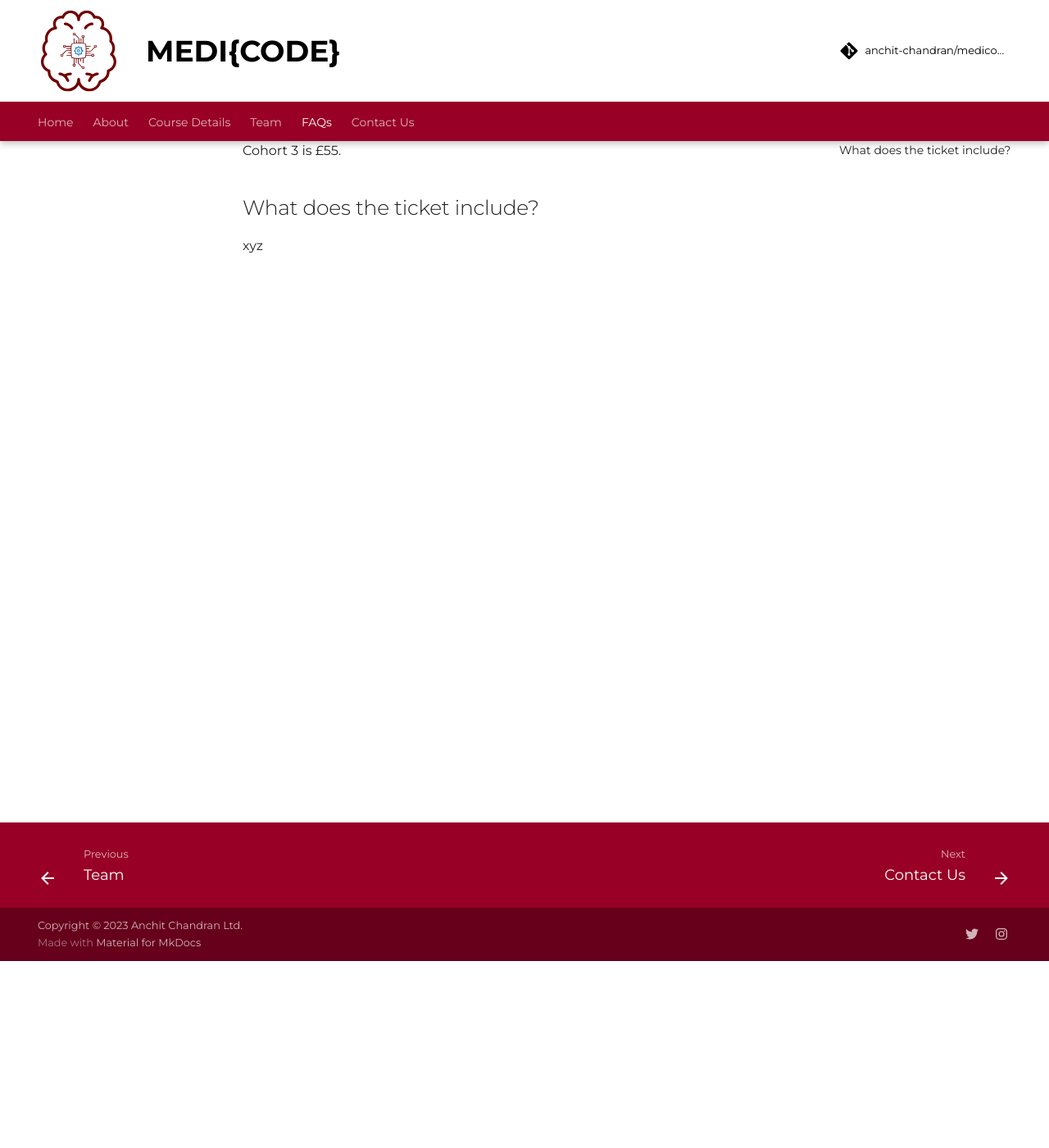
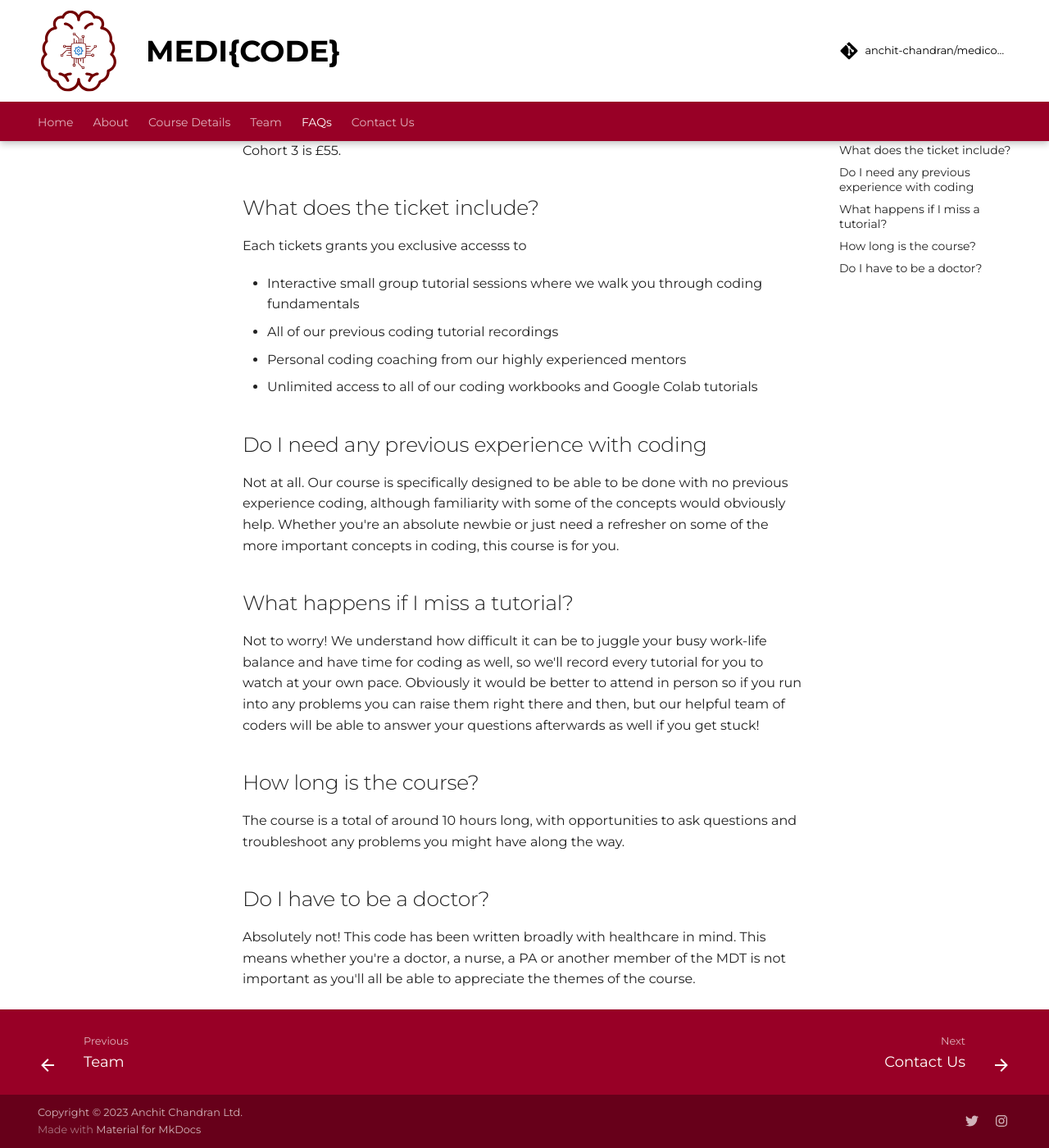
Before and after one commit to anchit-chandran/medicode-website, an MkDocs documentation site: the page built from docs/faq.md, in a window 1280 px wide and 1400 px high, scrolled down 228 px. Shown: the whole window at 82% size. Built offline with MkDocs 1.6.1 and Material for MkDocs 9.7.7, drawn with Linux system fonts in a browser that asks for light colours.

Commit message:
Added FAQ + expanded details - not fully finished

```diff
--- a/docs/details.md
+++ b/docs/details.md
@@ -1,20 +1,19 @@
 ---
 title: Course Details
 ---
+We are excited to announce the dates for our next cohort of coding tutorials, starting from the 3rd of July up to 15th of July!
 
-For Cohort 3, we will host eight 1-1.5hr sessions, Monday-Thursday evenings, across **3rd July - 14th July**.
+This will involve **eight** specifically tailored live tutorials where we will go over everything you need to get started in your journey into coding, from your first function all the way to your first neural network.
+We've pooled together all the feedback from our previous 2 cohorts to ensure that this will not only be the most comprehensive course we have to offer yet, but also the easiest to understand and the most efficient use of your time.
 
-These will all be recorded so don't worry if you can't make any!
+No coding experience is needed for this course, as it is specifically designed to teach you everything you need to know from the ground up. With this, we hope to give you the tools necessary to create and develop your own coding projects and applications.
 
-They will all be online.
+## What is Included
 
-We have curated our clinical Python tutorials using a resource called **Google Colaboratory**. In short, this means you can write and run Python code completely from your browser, from anywhere, for free!
-
-## Contents
-
-- 8 x 1-1.5hr Tutorials, covering the fundamentals of Python for clinicians, including real world projects such as building a neural network to predict clinic appointment attendance
+- 8 x 1-1.5hr live and interactive tutorials, covering the fundamentals of *Python* - a powerful programming language
+- Developing real world projects such as building a neural network to predict clinic appointment attendance
 - 8 x accompanying Google Colab workbooks
-- 7 x individual exercise workbooks, to solidfy knowledge and concepts
+- 7 x individual exercise workbooks, to solidfy knowledge and concepts in your own time
 - Help, advice, and personal coding coaching from MediCode tutors
 - Access to the MediCode Community
 
--- a/docs/faq.md
+++ b/docs/faq.md
@@ -6,4 +6,25 @@ Cohort 3 is £55.
 
 ## What does the ticket include?
 
-xyz
+Each tickets grants you exclusive accesss to
+
+- Interactive small group tutorial sessions where we walk you through coding fundamentals
+- All of our previous coding tutorial recordings
+- Personal coding coaching from our highly experienced mentors
+- Unlimited access to all of our coding workbooks and Google Colab tutorials
+
+## Do I need any previous experience with coding
+
+Not at all. Our course is specifically designed to be able to be done with no previous experience coding, although familiarity with some of the concepts would obviously help. Whether you're an absolute newbie or just need a refresher on some of the more important concepts in coding, this course is for you.
+
+## What happens if I miss a tutorial?
+
+Not to worry! We understand how difficult it can be to juggle your busy work-life balance and have time for coding as well, so we'll record every tutorial for you to watch at your own pace. Obviously it would be better to attend in person so if you run into any problems you can raise them right there and then, but our helpful team of coders will be able to answer your questions afterwards as well if you get stuck!
+
+## How long is the course?
+
+The course is a total of around 10 hours long, with opportunities to ask questions and troubleshoot any problems you might have along the way.
+
+## Do I have to be a doctor?
+
+Absolutely not! This code has been written broadly with healthcare in mind. This means whether you're a doctor, a nurse, a PA or another member of the MDT is not important as you'll all be able to appreciate the themes of the course.
```
